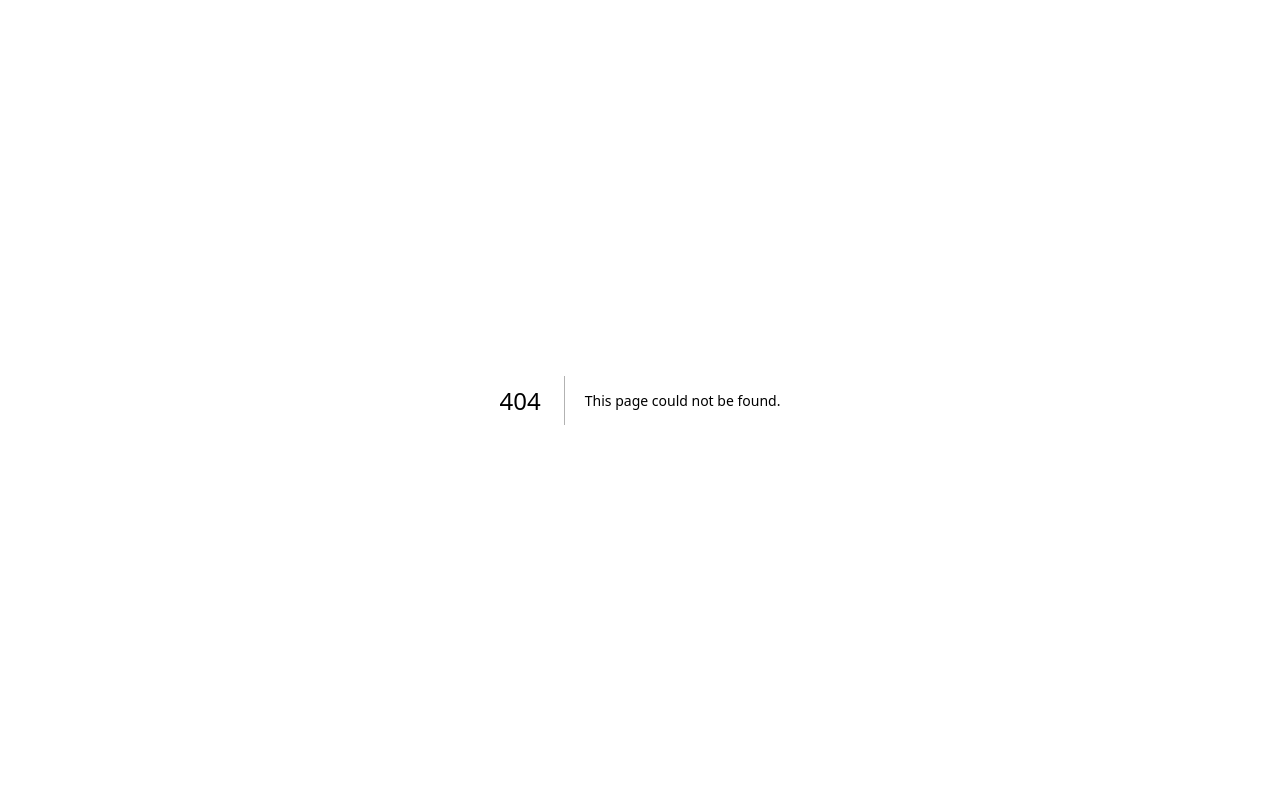
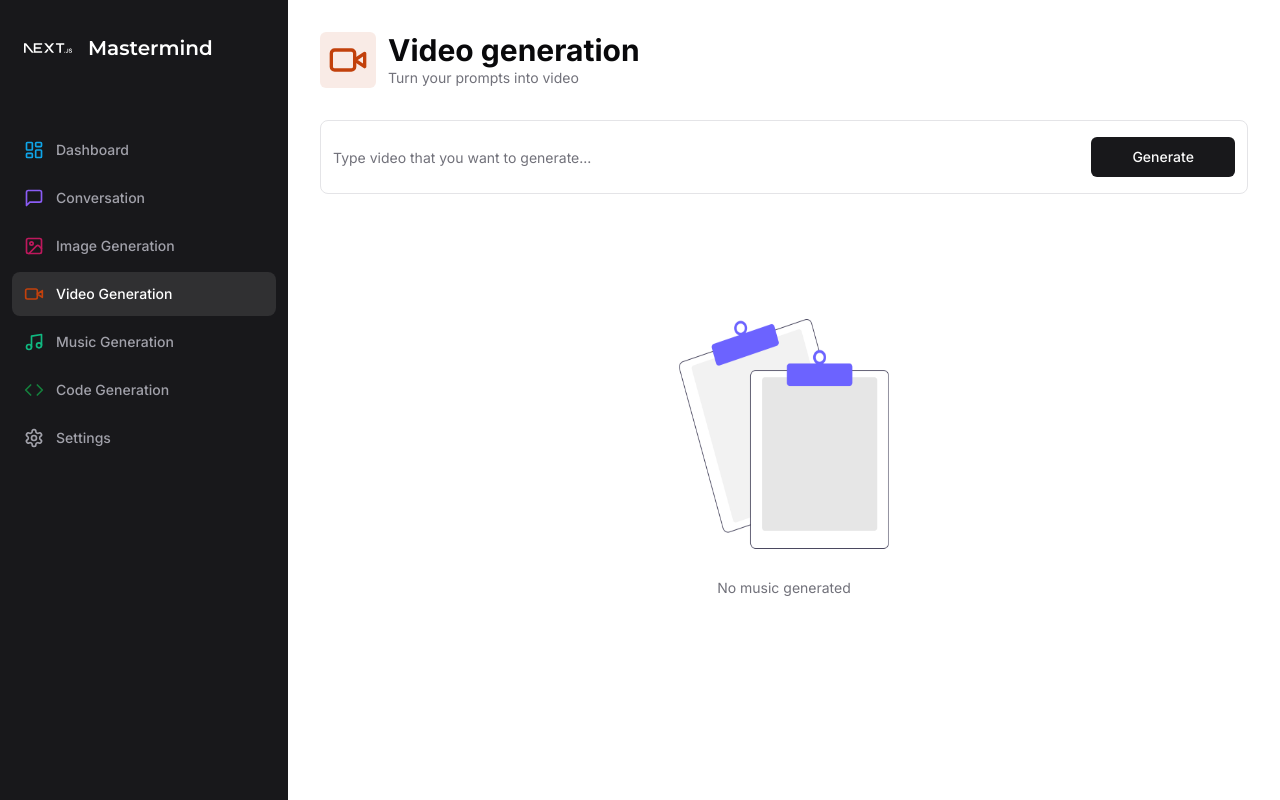
Before and after one commit to Marek-Barela/mastermind-ai, a Next.js app: page /video in a window 1280 px wide. Before the commit this address had no page. Built offline with nearby package versions, Linux system fonts and the light colour scheme.

Commit message:
Created video generation page

```diff
--- /dev/null
+++ b/app/(dashboard)/(routes)/video/constants.ts
@@ -0,0 +1,5 @@
+import * as z from "zod";
+
+export const formSchema = z.object({
+  prompt: z.string().min(1, { message: "Prompt is required" }),
+});
--- /dev/null
+++ b/app/(dashboard)/(routes)/video/page.tsx
@@ -0,0 +1,101 @@
+"use client";
+import * as z from "zod";
+import Heading from "@/components/features/Heading";
+import { Video } from "lucide-react";
+import { useForm } from "react-hook-form";
+import { formSchema } from "./constants";
+import { zodResolver } from "@hookform/resolvers/zod";
+import { Form, FormControl, FormField, FormItem } from "@/components/ui/form";
+import { Input } from "@/components/ui/input";
+import { Button } from "@/components/ui/button";
+import axios from "axios";
+import { useRouter } from "next/navigation";
+import { useState } from "react";
+import Empty from "@/components/features/Empty";
+import Loader from "@/components/features/Loader";
+
+const VideoPage = () => {
+  const router = useRouter();
+  const [video, setVideo] = useState<string>();
+  const form = useForm<z.infer<typeof formSchema>>({
+    resolver: zodResolver(formSchema),
+    defaultValues: {
+      prompt: "",
+    },
+  });
+
+  const isLoading = form.formState.isSubmitting;
+
+  const onSubmit = async (values: z.infer<typeof formSchema>) => {
+    try {
+      setVideo(undefined);
+
+      const response = await axios.post("/api/video", values);
+
+      setVideo(response.data[0]);
+
+      form.reset();
+    } catch (error) {
+      console.error(error);
+    } finally {
+      router.refresh();
+    }
+  };
+
+  return (
+    <div>
+      <Heading
+        title="Video generation"
+        description="Turn your prompts into video"
+        Icon={Video}
+        iconColor="text-orange-700"
+        bgColor="bg-orange-700/10"
+      />
+      <div className="px-4 lg:px-8">
+        <div>
+          <Form {...form}>
+            <form
+              onSubmit={form.handleSubmit(onSubmit)}
+              className="rounded-lg border w-full p-4 px-3 md:px6 focus-within:shadow-sm grid grid-cols-12 gap-2">
+              <FormField
+                name="prompt"
+                render={({ field }) => (
+                  <FormItem className="col-span-12 lg:col-span-10">
+                    <FormControl className="m-0 p-0">
+                      <Input
+                        className="border-0 outline-none focus-visible:ring-0 focus-visible:ring-transparent"
+                        disabled={isLoading}
+                        placeholder="Type video that you want to generate..."
+                        {...field}
+                      />
+                    </FormControl>
+                  </FormItem>
+                )}
+              />
+              <Button className="col-span-12 lg:col-span-2 w-full" disabled={isLoading}>
+                Generate
+              </Button>
+            </form>
+          </Form>
+        </div>
+        <div className="space-y-4 mt-4">
+          {isLoading && (
+            <div className="p-8 rounded-lg w-full flex items-center justify-center bg-muted">
+              <Loader />
+            </div>
+          )}
+          {!video && !isLoading && <Empty label="No music generated" />}
+          {video && (
+            <video
+              className="w-full aspect-video mt-8 rounded-lg border bg-black"
+              controls>
+              <source src={video} />
+            </video>
+          )}
+        </div>
+      </div>
+    </div>
+  );
+};
+
+export default VideoPage;
--- /dev/null
+++ b/app/api/video/route.ts
@@ -0,0 +1,36 @@
+import { auth } from "@clerk/nextjs";
+import { NextResponse } from "next/server";
+import Replicate from "replicate";
+
+const replicate = new Replicate({
+  auth: process.env.REPLICATE_API_TOKEN!,
+});
+
+export async function POST(req: Request) {
+  try {
+    const { userId } = auth();
+    const body = await req.json();
+    const { prompt } = body;
+
+    if (!userId) {
+      return new NextResponse("Unauthorized", { status: 401 });
+    }
+
+    if (!prompt) {
+      return new NextResponse("Prompt not provided", { status: 400 });
+    }
+    const response = await replicate.run(
+      "anotherjesse/zeroscope-v2-xl:9f747673945c62801b13b84701c783929c0ee784e4748ec062204894dda1a351",
+      {
+        input: {
+          prompt,
+        },
+      }
+    );
+
+    return NextResponse.json(response);
+  } catch (error) {
+    console.error("Video API error: ", error);
+    return new NextResponse("Internal server error", { status: 500 });
+  }
+}
```
